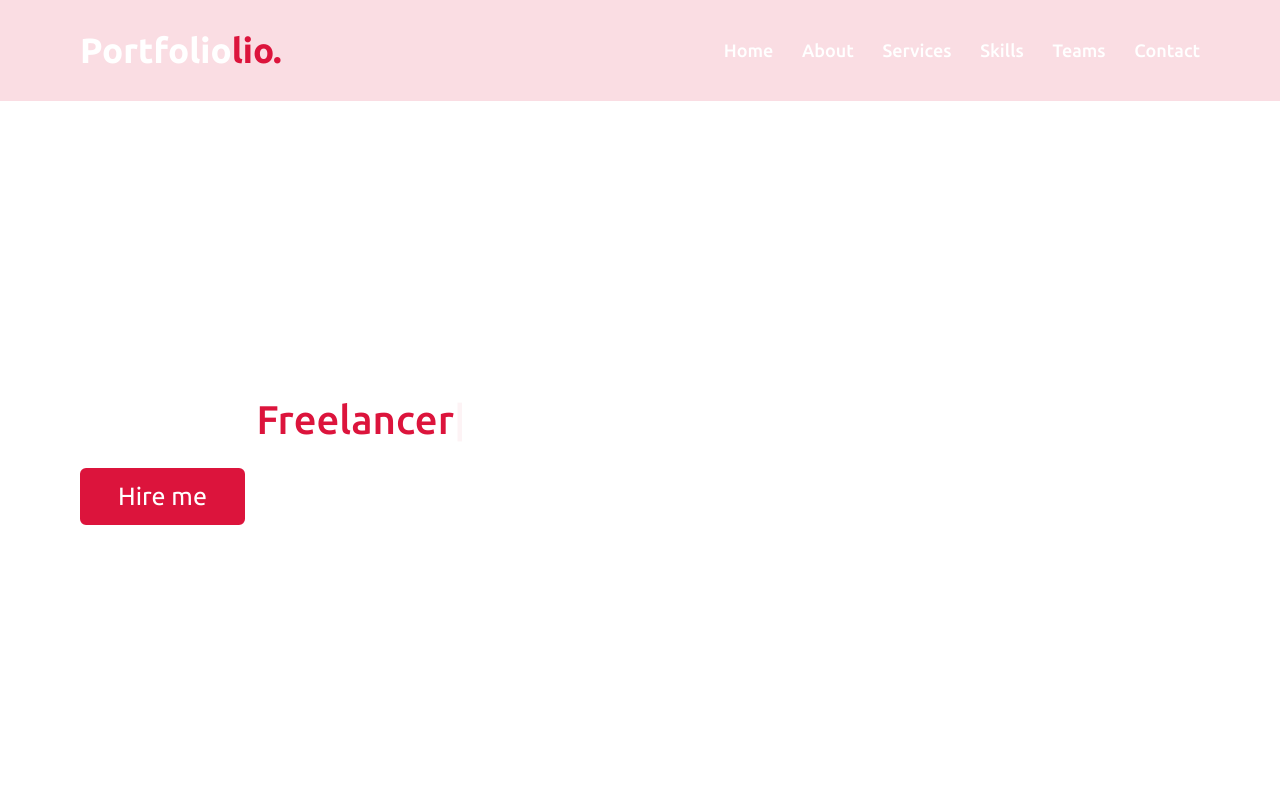
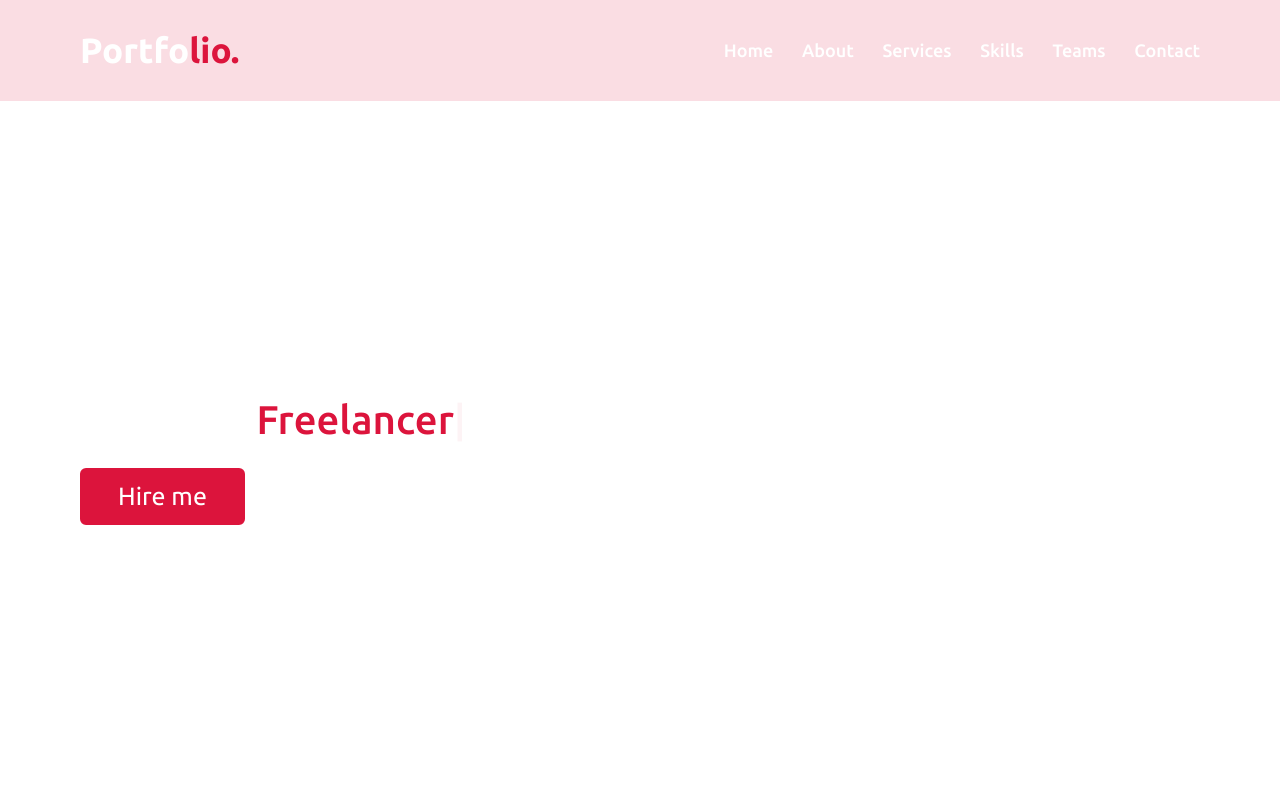
Before and after one commit to Prabhakar0821/myportfolio, a plain HTML site: page index.html in a window 1280 px wide. Shown: the top 800 px of the page. Drawn offline with nearby package versions, Linux system fonts and the light colour scheme.

Commit message:
my personal portfolio

```diff
--- a/index.html
+++ b/index.html
@@ -20,7 +20,7 @@
     </div>
     <nav class="navbar">
         <div class="max-width">
-            <div class="logo"><a href="#">Portfolio<span>lio.</span></a></div>
+            <div class="logo"><a href="#">Portfo<span>lio.</span></a></div>
             <ul class="menu">
                 <li><a href="#home" class="menu-btn">Home</a></li>
                 <li><a href="#about" class="menu-btn">About</a></li>
```
